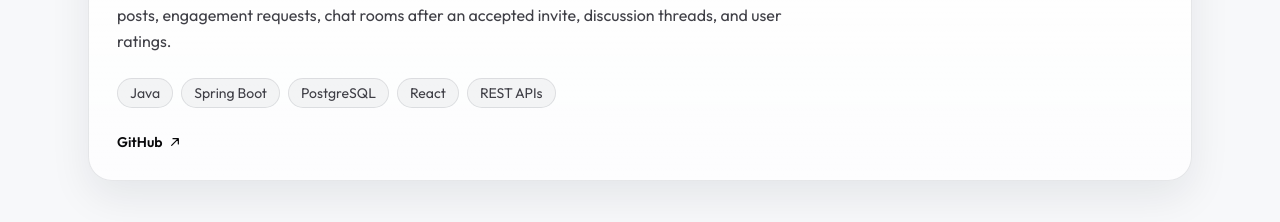
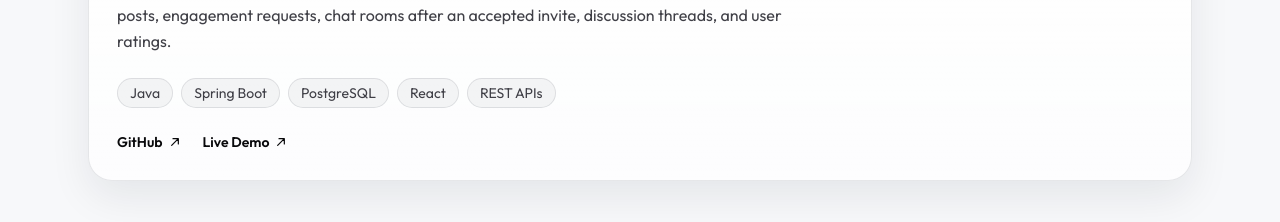
Before and after one commit to abdulkhadir07/abdulkhadir-portfolio, a React (Vite) app: page / in a window 1280 px wide. Shown: the part 3660-3882 px from the top of the page. Built offline with nearby package versions, Linux system fonts and the light colour scheme.

Commit message:
Add project links

```diff
--- a/src/data/site.ts
+++ b/src/data/site.ts
@@ -91,7 +91,10 @@ export const projects = [
     description:
       'Location-based invites and conversations without a follower system. Covers expiring invite posts, engagement requests, chat rooms after an accepted invite, discussion threads, and user ratings.',
     technologies: ['Java', 'Spring Boot', 'PostgreSQL', 'React', 'REST APIs'],
-    links: [{ label: 'GitHub', href: 'https://github.com/abdulkhadir07/open-circle' }],
+    links: [
+      { label: 'GitHub', href: 'https://github.com/abdulkhadir07/open-circle' },
+      { label: 'Live Demo', href: 'https://open-circle-puce.vercel.app/' },
+    ],
   },
 ]
 
```
